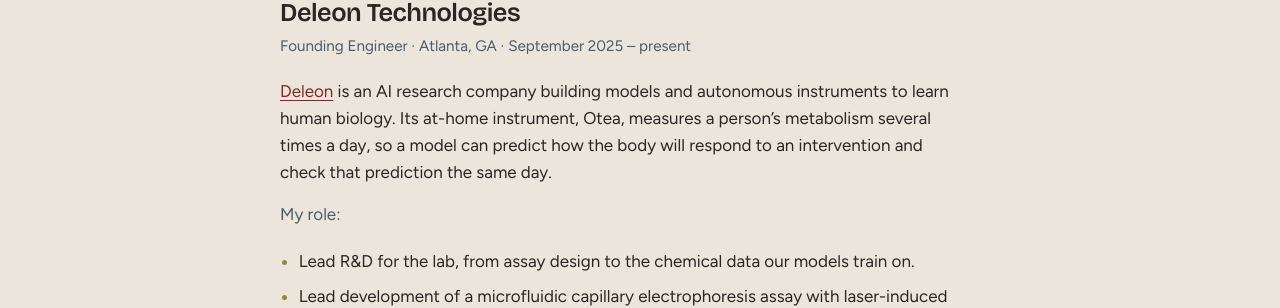
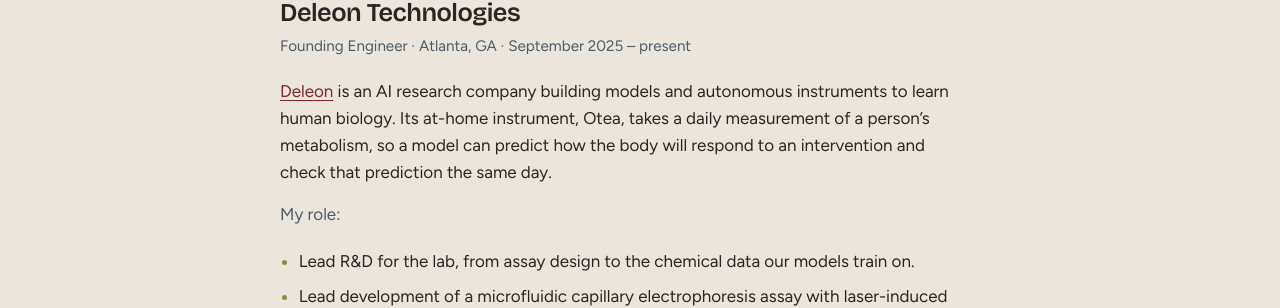
Before and after one commit to nelliekolon/nelliekolon.github.io, a Jekyll site: the page built from index.md, in a window 1280 px wide and 900 px high, scrolled down 401 px. Shown: the part 179-487 px from the top of the window. Built offline with Jekyll 4.4.1, drawn with Linux system fonts in a browser that asks for light colours.

Commit message:
Correct Otea description: one measurement per day
Co-Authored-By: Claude Opus 5.5 <noreply@anthropic.com>
Claude-Session: https://claude.ai/code/session_01HFMymAmWcw7GchssUrMz1g

```diff
--- a/index.md
+++ b/index.md
@@ -26,7 +26,7 @@ image: /assets/media/deleon-lab.jpg
     <p class="meta">Founding Engineer · Atlanta, GA · September 2025 – present</p>
   </div>
   <div class="body-text">
-    <p><a href="https://deleon.bio">Deleon</a> is an AI research company building models and autonomous instruments to learn human biology. Its at-home instrument, Otea, measures a person’s metabolism several times a day, so a model can predict how the body will respond to an intervention and check that prediction the same day.</p>
+    <p><a href="https://deleon.bio">Deleon</a> is an AI research company building models and autonomous instruments to learn human biology. Its at-home instrument, Otea, takes a daily measurement of a person’s metabolism, so a model can predict how the body will respond to an intervention and check that prediction the same day.</p>
     <p class="quiet">My role:</p>
   </div>
   <ul class="points">
```
